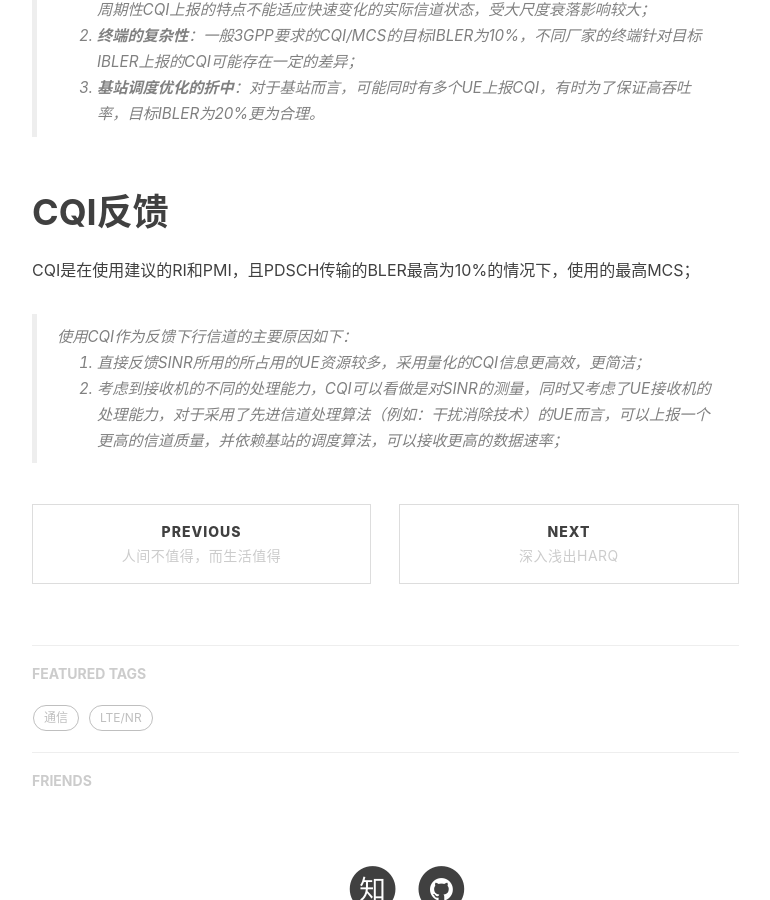
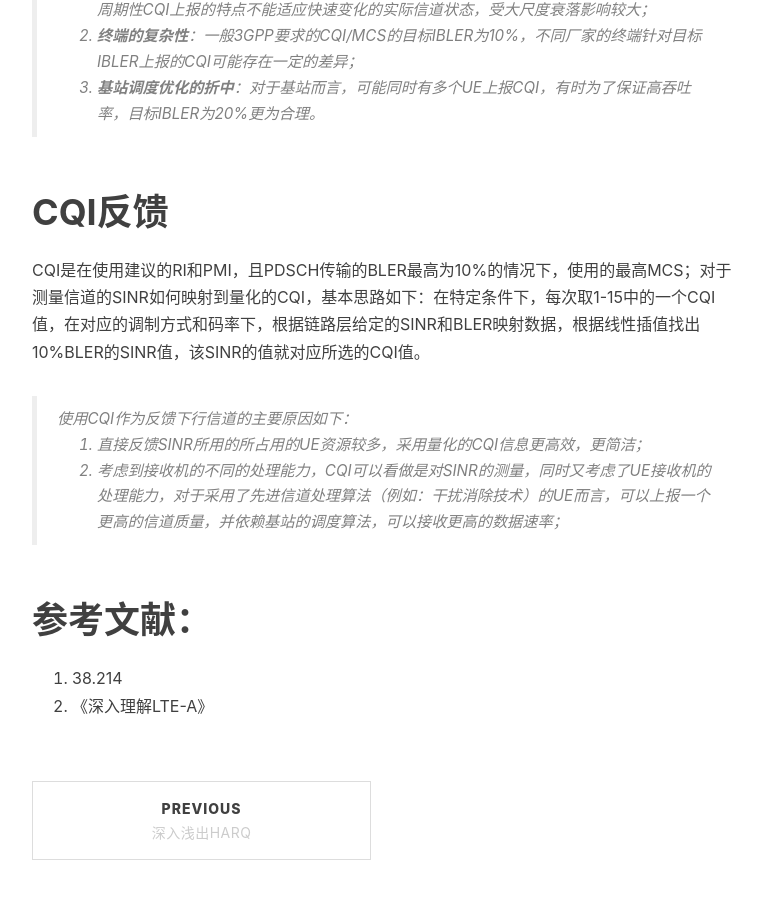
Before and after one commit to ruoqiong/ruoqiong.github.io, a Jekyll site: the page built from _posts/2020-09-30-CQI_MCS.md, in a window 1280 px wide and 900 px high, scrolled down 1082 px. Shown: the whole window, without its empty margins (233-1003 px from the left). Built offline with Jekyll 4.4.1, drawn with Linux system fonts in a browser that asks for light colours; nearby versions of some CDN libraries; comment, search, counter and statistics services are not loaded; some of the changed text lies outside the part shown.

Commit message:
Update 2020-09-30-CQI_MCS.md

```diff
--- a/_posts/2020-09-30-CQI_MCS.md
+++ b/_posts/2020-09-30-CQI_MCS.md
@@ -1,7 +1,7 @@
 ---
 layout: post
 title: "深入浅出CQI/MCS"
-date: 2020-9-30
+date: 2020-10-14
 author: "sunrain"
 header-img: "img/tx.jpg"
 tags:
@@ -23,7 +23,12 @@ tags:
 > 3. **基站调度优化的折中**：对于基站而言，可能同时有多个UE上报CQI，有时为了保证高吞吐率，目标IBLER为20%更为合理。
 
 # CQI反馈
-CQI是在使用建议的RI和PMI，且PDSCH传输的BLER最高为10%的情况下，使用的最高MCS；
+CQI是在使用建议的RI和PMI，且PDSCH传输的BLER最高为10%的情况下，使用的最高MCS；对于测量信道的SINR如何映射到量化的CQI，基本思路如下：在特定条件下，每次取1-15中的一个CQI值，在对应的调制方式和码率下，根据链路层给定的SINR和BLER映射数据，根据线性插值找出10%BLER的SINR值，该SINR的值就对应所选的CQI值。
 > 使用CQI作为反馈下行信道的主要原因如下：
 > 1. 直接反馈SINR所用的所占用的UE资源较多，采用量化的CQI信息更高效，更简洁；
 > 2. 考虑到接收机的不同的处理能力，CQI可以看做是对SINR的测量，同时又考虑了UE接收机的处理能力，对于采用了先进信道处理算法（例如：干扰消除技术）的UE而言，可以上报一个更高的信道质量，并依赖基站的调度算法，可以接收更高的数据速率；
+
+
+# 参考文献：
+1. 38.214
+2. 《深入理解LTE-A》
```
